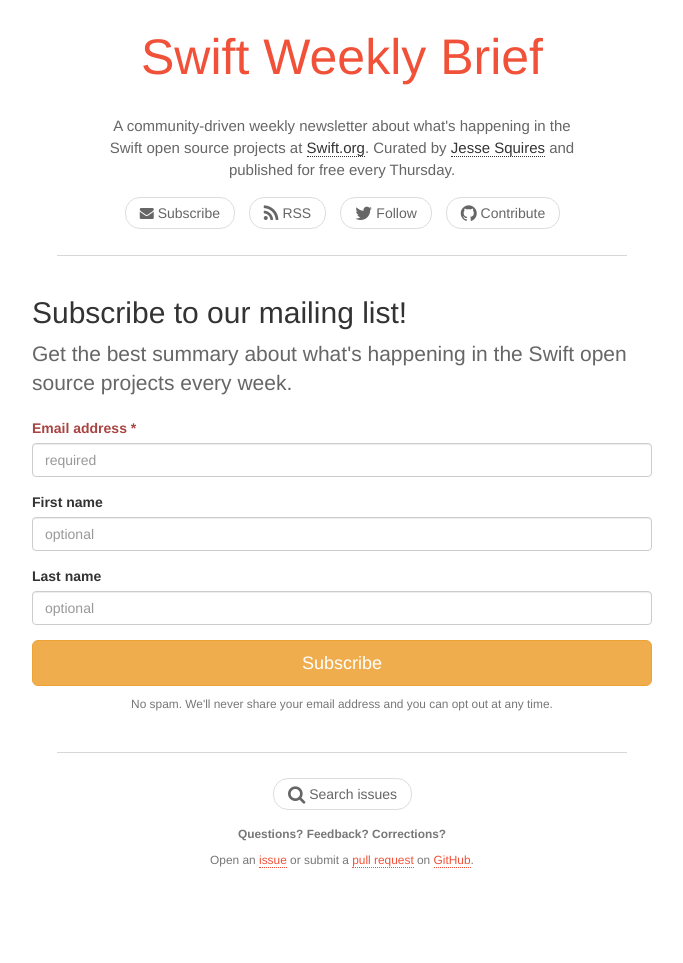
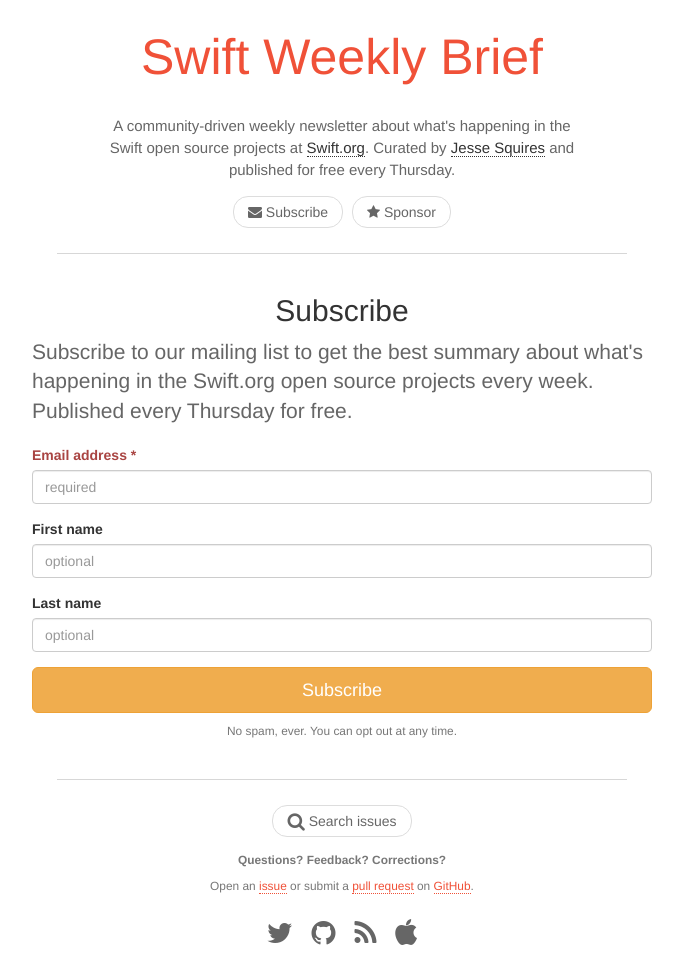
Before and after one commit to SwiftWeekly/swiftweekly.github.io, a Jekyll site: the page built from subscribe.html, in a window 1280 px wide. Shown: the whole page, without its empty margins (298-981 px from the left). Built offline with Jekyll 4.4.1, drawn with Linux system fonts in a browser that asks for light colours; nearby versions of some CDN libraries; comment, search, counter and statistics services are not loaded; before the commit the page ends 900 px from its top, so only the background shows below that.

Commit message:
add sponsor page, refine headers/footers. clean up

```diff
--- a/_config.yml
+++ b/_config.yml
@@ -3,8 +3,8 @@
 highlighter: rouge
 
 kramdown:
-   input: GFM
-   syntax_highlighter: rouge
+    input: GFM
+    syntax_highlighter: rouge
 
 gems: [jekyll-sitemap, jekyll-seo-tag]
 
@@ -21,18 +21,20 @@
 timezone: America/Los_Angeles
 
 twitter:
-  username: swiftlybrief
+    username: swiftlybrief
 
 curator:
-  name: 'Jesse Squires'
-  url: https://twitter.com/jesse_squires
+    name: 'Jesse Squires'
+    url: https://twitter.com/jesse_squires
 
 # Setup
 excerpt_separator: <!--excerpt-->
 
 # Data
 links:
-  twitter: 'https://twitter.com/swiftlybrief'
-  github: 'https://github.com/SwiftWeekly/swiftweekly.github.io'
-  issue: 'https://github.com/SwiftWeekly/swiftweekly.github.io/issues/new'
-  pull: 'https://github.com/SwiftWeekly/swiftweekly.github.io/compare'
+    rss: '/feed.xml'
+    twitter: 'https://twitter.com/swiftlybrief'
+    github: 'https://github.com/SwiftWeekly/swiftweekly.github.io'
+    issue: 'https://github.com/SwiftWeekly/swiftweekly.github.io/issues/new'
+    pull: 'https://github.com/SwiftWeekly/swiftweekly.github.io/compare'
+    applenews: 'https://apple.news/TIlGIYluMTGWA-CIToVtF4Q'
--- a/_includes/footer.html
+++ b/_includes/footer.html
@@ -1,18 +1,15 @@
 
-<footer class="container">
+<footer class="container container-fluid">
 <hr>
-
     <div class="center subscribe">
         <nav>
             <ul class="pager">
             <li>
-              <a href="/search" title="Search issues">
-              <i class="fa fa-lg fa-search"></i> Search issues</a>
+                <a href="/search" title="Search issues"><i class="fa fa-lg fa-search"></i> Search issues</a>
             </li>
             </ul>
         </nav>
     </div>
-
     <p class="text-muted text-center">
         <small>
         <strong>Questions? Feedback? Corrections?</strong><br/>
@@ -21,4 +18,14 @@
         on <a href="{{ site.links.github }}" target="_blank">GitHub</a>.
         </small>
     </p>
+    <div class="row subscribe social">
+        <div class="col-sm-12 col-sm-offset-0 col-md-8 col-md-offset-2">
+            <ul class="inline center">
+                <li><a href="{{ site.links.twitter }}" title="Follow on Twitter" target="_blank"><i class="fa fa-2x fa-twitter" aria-hidden="true"></i></a></li>
+                <li><a href="{{ site.links.github }}" title="Contribute on Github" target="_blank"><i class="fa fa-2x fa-github" aria-hidden="true"></i></a></li>
+                <li><a href="{{ site.links.rss }}" title="Subscribe via RSS/atom"><i class="fa fa-2x fa-rss" aria-hidden="true"></i></a></li>
+                <li><a href="{{ site.links.applenews }}" title="Add to Apple News"><i class="fa fa-2x fa-apple" aria-hidden="true"></i></a></li>
+            </ul>
+        </div> <!-- col -->
+    </div> <!-- row -->
 </footer>
--- a/_includes/subscribe.html
+++ b/_includes/subscribe.html
@@ -3,21 +3,8 @@
    <div class="col-sm-6 col-sm-offset-3 col-md-6 col-md-offset-3">
       <nav>
          <ul class="pager">
-            <li>
-               <a href="/subscribe" title="Subscribe via Email">
-               <i class="fa fa-envelope"></i> Subscribe</a>
-            </li>
-            <li>
-               <a href="/feed.xml" title="Subscribe via RSS/atom">
-               <i class="fa fa-lg fa-rss"></i> RSS</a>
-            </li>
-            <li>
-               <a href="{{ site.links.twitter }}" title="Follow on Twitter" target="_blank">
-               <i class="fa fa-lg fa-twitter"></i> Follow</a>
-            </li>
-               <li><a href="{{ site.links.github }}" title="Contribute on Github" target="_blank">
-               <i class="fa fa-lg fa-github"></i> Contribute</a>
-            </li>
+            <li><a href="/subscribe" title="Subscribe via Email"><i class="fa fa-envelope" aria-hidden="true"></i> Subscribe</a></li>
+            <li><a href="/sponsorship" title="Become a sponsor"><i class="fa fa-star" aria-hidden="true"></i> Sponsor</a></li>
          </ul>
       </nav>
    </div> <!-- col -->
--- a/css/style.css
+++ b/css/style.css
@@ -53,7 +53,8 @@
 }
 
 h1 > a:link,
-.sponsor a:link {
+.sponsor a:link,
+a.btn {
    border-width: 0px;
 }
 
@@ -149,15 +150,26 @@
    color: #666666;
 }
 
+.subscribe ul li a:hover {
+   color: #444444;
+   text-decoration: none;
+}
+
 .subscribe ul {
-   -webkit-padding-start: 1px !important;
-   -webkit-margin-before: 1px !important;
-   -webkit-margin-after: 1px !important;
+   -webkit-padding-start: 0px !important;
+   -webkit-margin-before: 0px !important;
+   -webkit-margin-after: 0px !important;
 }
 
 .subscribe ul li {
    display: inline-block;
-   padding: 0.5rem;
+   padding: 0.5rem 0.25rem 0.5rem 0.25rem;
+}
+
+.social ul li a {
+   border-width: 0px;
+   margin-left: 0.5rem;
+   margin-right: 0.5rem;
 }
 
 /* AUTHORS */
--- a/subscribe.html
+++ b/subscribe.html
@@ -5,8 +5,10 @@
 
 <div class="row">
    <div class="col-sm-8 col-sm-offset-2 col-md-8 col-md-offset-2">
-      <h2 class="text">Subscribe to our mailing list!</h2>
-      <p class="lead">Get the best summary about what's happening in the Swift open source projects every week.</p>
+      <h2 class="text-center">Subscribe</h2>
+      <p class="lead">Subscribe to our mailing list to get the best summary about what's happening in the Swift.org open source projects every week.
+      Published every Thursday for free.
+      </p>
 
       <!-- Begin MailChimp Signup Form -->
       <div id="mc_embed_signup">
@@ -45,7 +47,7 @@
                <div class="clear">
                   <button type="submit" id="mc-embedded-subscribe" name="subscribe" class="btn btn-warning btn-lg btn-block">Subscribe</button>
                </div>
-               <p class="text-center text-muted"><small>No spam. We'll never share your email address and you can opt out at any time.</small></p>
+               <p class="text-center text-muted"><small>No spam, ever. You can opt out at any time.</small></p>
          </div>
          </form>
       </div> <!-- mc_embed_signup -->
```
Also changed, not shown: sponsorship.html (added, +20 -0 lines). Lines whose indentation alone changed are shown as unchanged.
